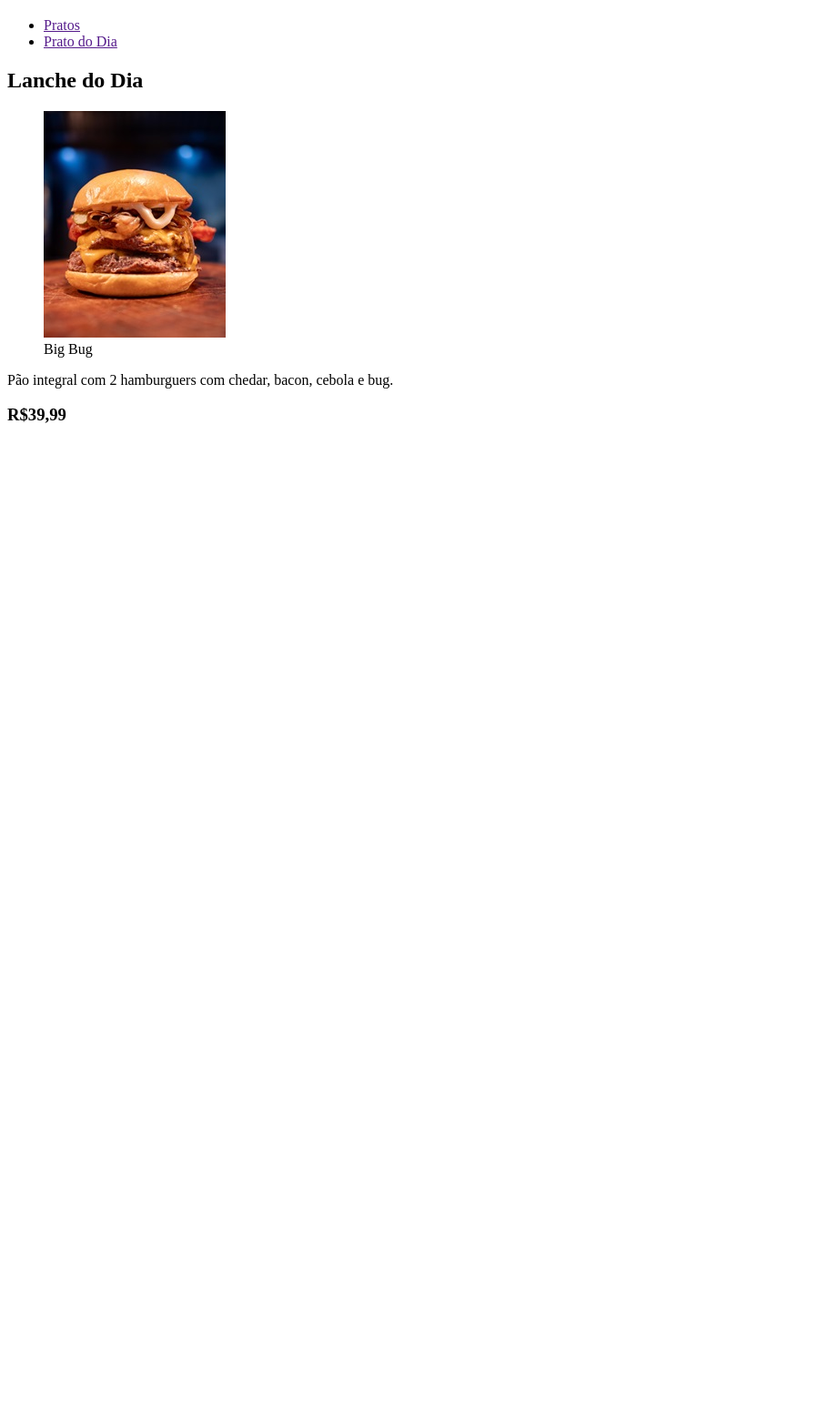
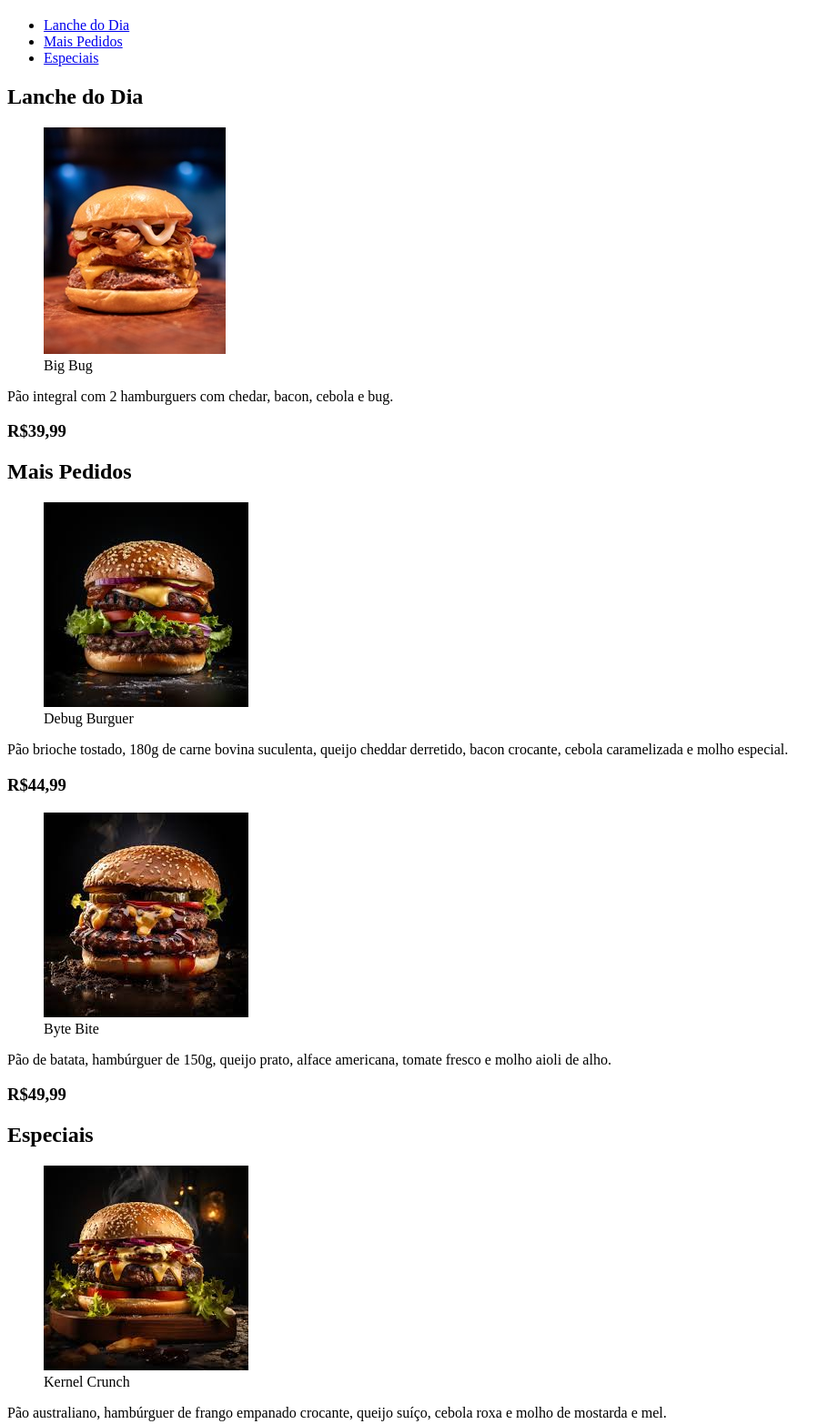
Before and after one commit to BiancaEvila/HamBUG, a plain HTML site: page index.html in a window 1280 px wide. Shown: the part 61-1626 px from the top of the page at 91% size, without its empty margins (0-921 px from the left). Before the commit the page ends 800 px from the top, so only its background shows below. Drawn offline with Linux system fonts and the light colour scheme.

Commit message:
add Mais Pedidos e Especiais

```diff
--- a/index.html
+++ b/index.html
@@ -1,5 +1,5 @@
 <!DOCTYPE html>
-<html lang="en">
+<html lang="pt-BR">
 <head>
     <meta charset="UTF-8">
     <meta name="viewport" content="width=device-width, initial-scale=1.0">
@@ -10,15 +10,16 @@
         <h1>HamBUG</h1>
         <nav>
             <ul>
-                <li><a href="">Pratos</a></li>
-                <li><a href="">Prato do Dia</a></li>
+                <li><a href="#lancheDoDia">Lanche do Dia</a></li>
+                <li><a href="#maisPedidos">Mais Pedidos</a></li>
+                <li><a href="#especiais">Especiais</a></li>
             </ul>
         </nav>
     </header>
     <main>
         <Section>
-            <h2>Lanche do Dia</h2>
-            <article>
+            <h2 id="lancheDoDia">Lanche do Dia</h2>
+            <article">
                 <figure>
                     <img src="./assets/Big Bug.jpeg" alt="imagem do Big Bug, um hamburguer com um pouquinho de tudo."/>
                     <figcaption>Big Bug</figcaption>
@@ -26,6 +27,32 @@
                 <p>Pão integral com 2 hamburguers com chedar, bacon, cebola e bug.</p>
                 <h3>R$39,99</h3>
             </article>
+            <h2 id="maisPedidos">Mais Pedidos</h2>
+            <article>
+                <figure>
+                    <img src="./assets/Debug Burger.jpg" alt="Imagem do Debug Burguer, um hambúrguer que vai consertar qualquer fome">
+                    <figcaption>Debug Burguer</figcaption>
+                </figure>
+                <p>Pão brioche tostado, 180g de carne bovina suculenta, queijo cheddar derretido, bacon crocante, cebola caramelizada e molho especial.</p>
+                <h3>R$44,99</h3>
+            </article>
+            <article>
+                <figure>
+                    <img src="./assets/Byte Bite.jpg" alt="Imagem do Byte Bite, uma explosão de sabor em cada mordida">
+                    <figcaption>Byte Bite</figcaption>
+                </figure>
+                <p>Pão de batata, hambúrguer de 150g, queijo prato, alface americana, tomate fresco e molho aioli de alho.</p>
+                <h3>R$49,99</h3>
+            </article>
+            <h2 id="especiais">Especiais</h2>
+            <article>
+                <figure>
+                    <img src="./assets/Kernel Crunch.jpg" alt="Imagem do Kernel Crunch, para os amantes de texturas crocantes">
+                    <figcaption>Kernel Crunch</figcaption>
+                </figure>
+                <p>Pão australiano, hambúrguer de frango empanado crocante, queijo suíço, cebola roxa e molho de mostarda e mel.</p>
+                <h3>R$49,90</h3>
+            </article>
         </Section>
     </main>
 </body>
```
Also changed, not shown: assets/Byte Bite.jpg (added), assets/Debug Burger.jpg (added), assets/Kernel Crunch.jpg (added).
